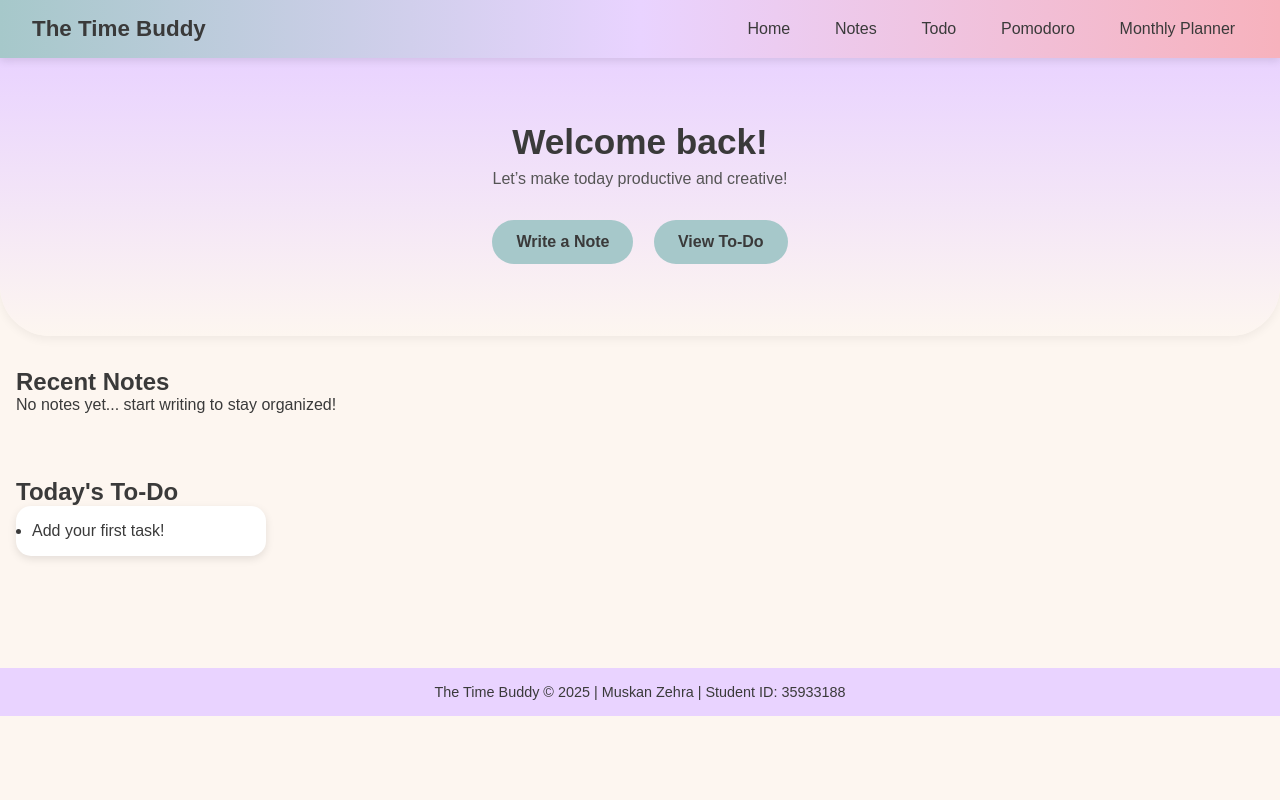
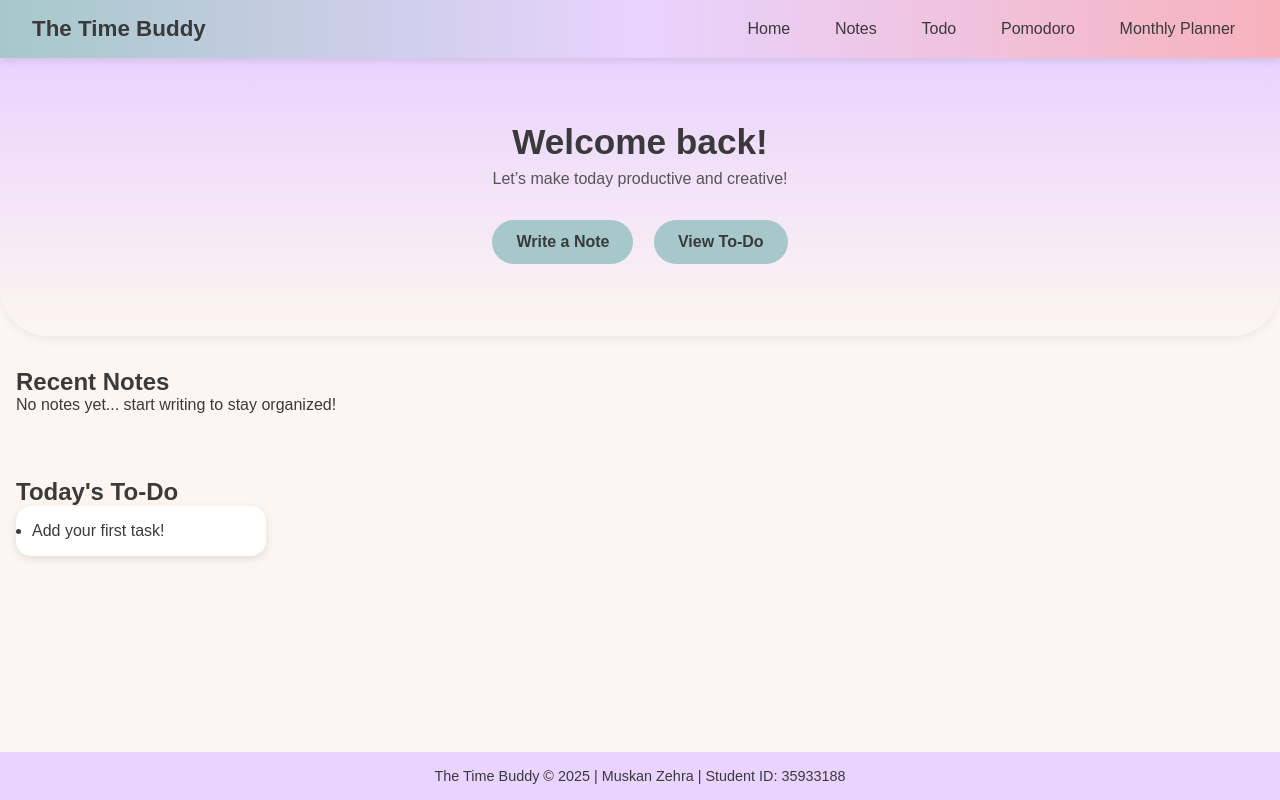
Before and after one commit to mzehra-1512/Cloud_Server_Project_ICT171, a Flask app: page / in a window 1280 px wide. Run offline with Flask 3, Linux system fonts and the light colour scheme.

Commit message:
Update style.css

```diff
--- a/static/css/style.css
+++ b/static/css/style.css
@@ -9,6 +9,13 @@
 body {
     background-color: #FDF6F0;
     color: #3A3A3A;
+    display: flex;
+    flex-direction: column;
+    min-height: 100vh;
+}
+
+main {
+    flex: 1;
 }
 
 /* --- Navbar --- */
```
